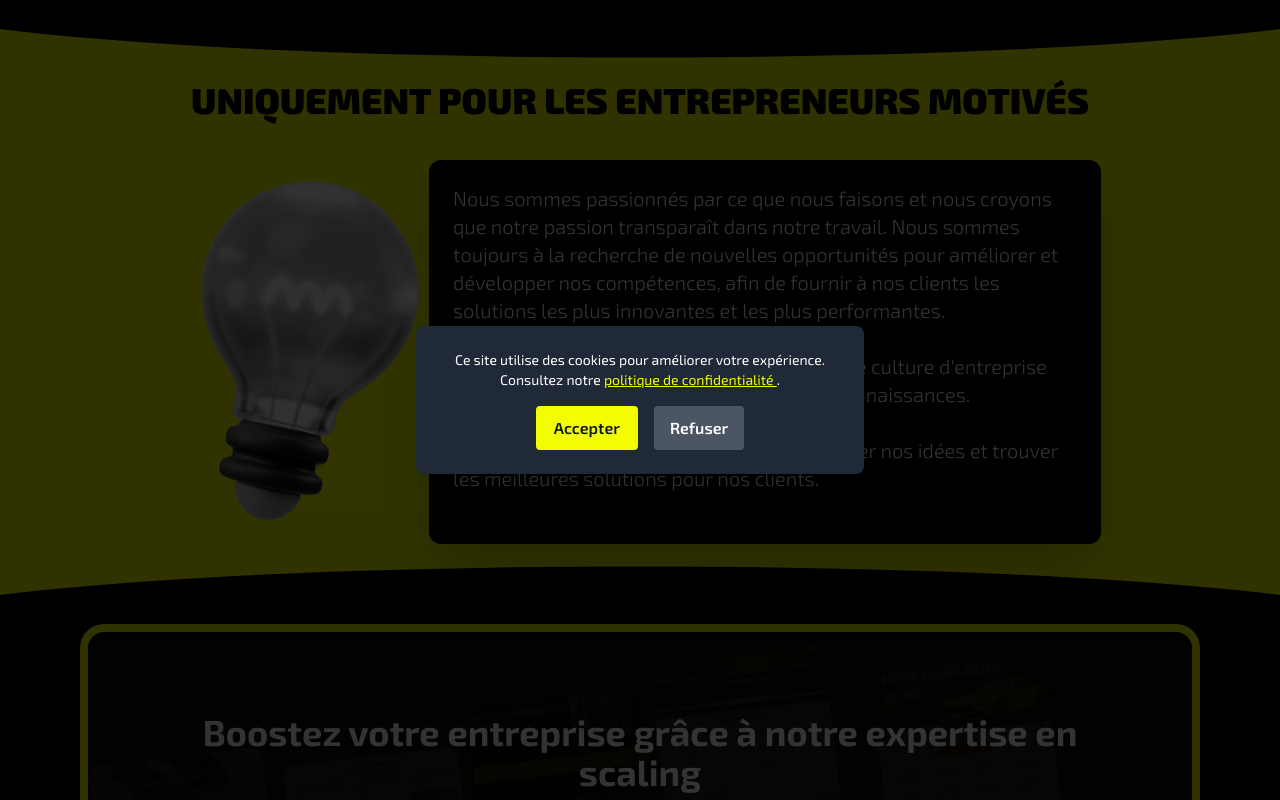
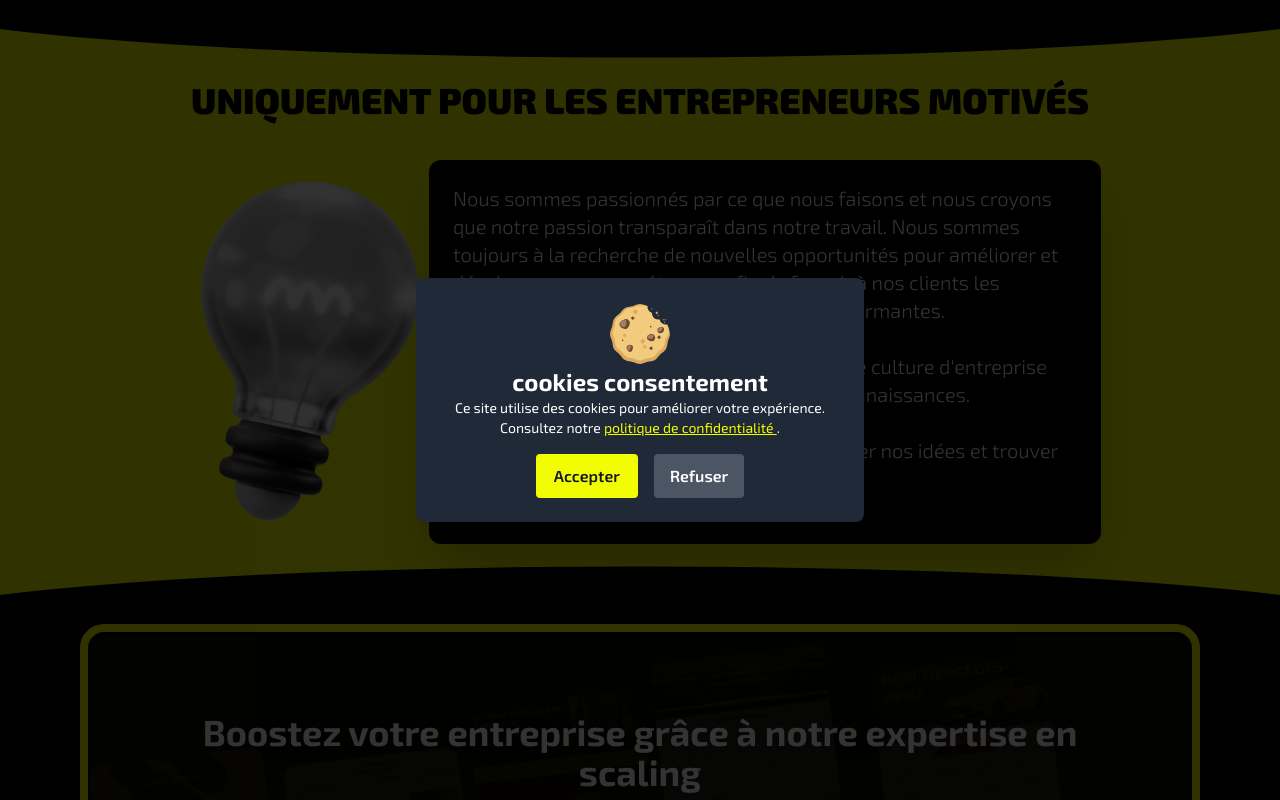
Before and after one commit to salahelfatimi/trafic-genus, a Next.js app: page /accompagnement/components/saction-3 in a window 1280 px wide. Shown: the top 800 px of the page. Built offline with nearby package versions, Linux system fonts and the light colour scheme.

Commit message:
feat: enhance cookie consent message with new design and add cookie icon

```diff
--- a/src/components/tools/cookies/message.jsx
+++ b/src/components/tools/cookies/message.jsx
@@ -32,14 +32,16 @@ export default function MessageCookies() {
       <>
         {isVisible && (
             <div className="fixed inset-0 flex items-center justify-center bg-black bg-opacity-80 text-white p-4 z-50">
-            <div className="container mx-auto max-w-md bg-gray-800 rounded-lg shadow-lg p-6">
-            <p className="text-sm text-center mb-4"> Ce site utilise des cookies pour améliorer votre expérience. Consultez notre{" "} <Link href="/politique-de-confidentialite" className="text-primary underline hover:text-primary" > politique de confidentialité </Link> . </p>
-              <div className="flex gap-4 justify-center">
+            <div className="container flex flex-col items-center mx-auto max-w-md bg-gray-800 rounded-lg shadow-lg p-6">
+              <img src="/cookie.svg" className=" w-16" alt="" />
+              <p className=" font-bold text-2xl ">cookies consentement</p>
+              <p className="text-sm text-center mb-4"> Ce site utilise des cookies pour améliorer votre expérience. Consultez notre{" "} <Link href="/politique-de-confidentialite" className="text-primary underline hover:text-primary" > politique de confidentialité </Link> . </p>
+                <div className="flex gap-4 justify-center">
                     <button className="bg-primary text-gray-900 font-semibold py-2 px-4 rounded hover:bg-transparent border-2 border-primary hover:text-primary transition" onClick={() => handleCookiesDecision(true)} > Accepter </button>
                     <button className="bg-gray-600 text-white font-semibold py-2 px-4 rounded hover:bg-gray-700 transition" onClick={() => handleCookiesDecision(false)} > Refuser </button>
                 </div>
+              </div>
             </div>
-          </div>
         )}
         {cookiesAccepted && (
           <>
```
Also changed, not shown: public/cookie.svg (added).
